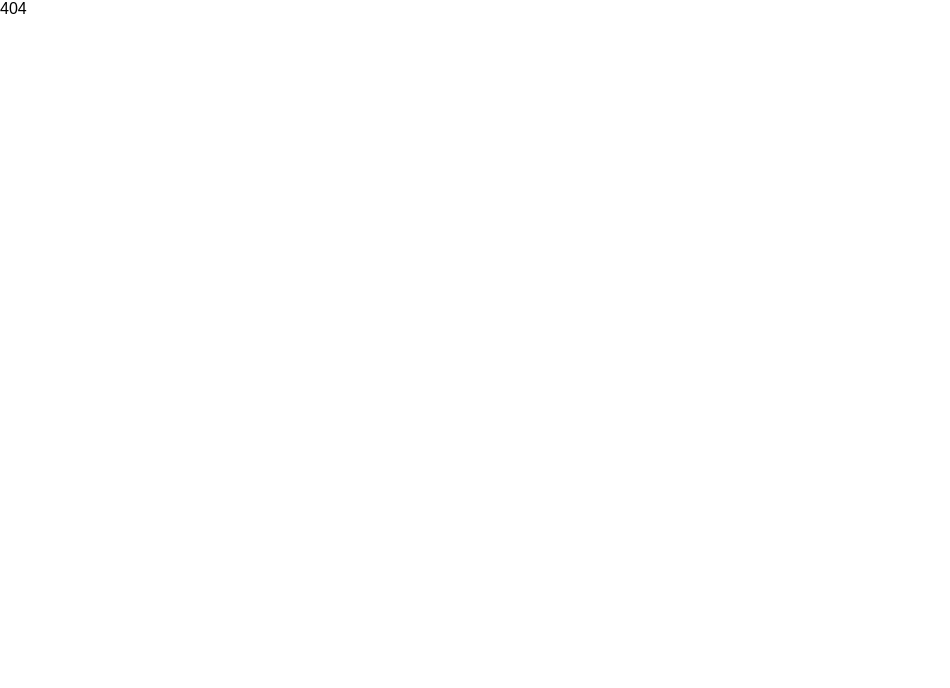
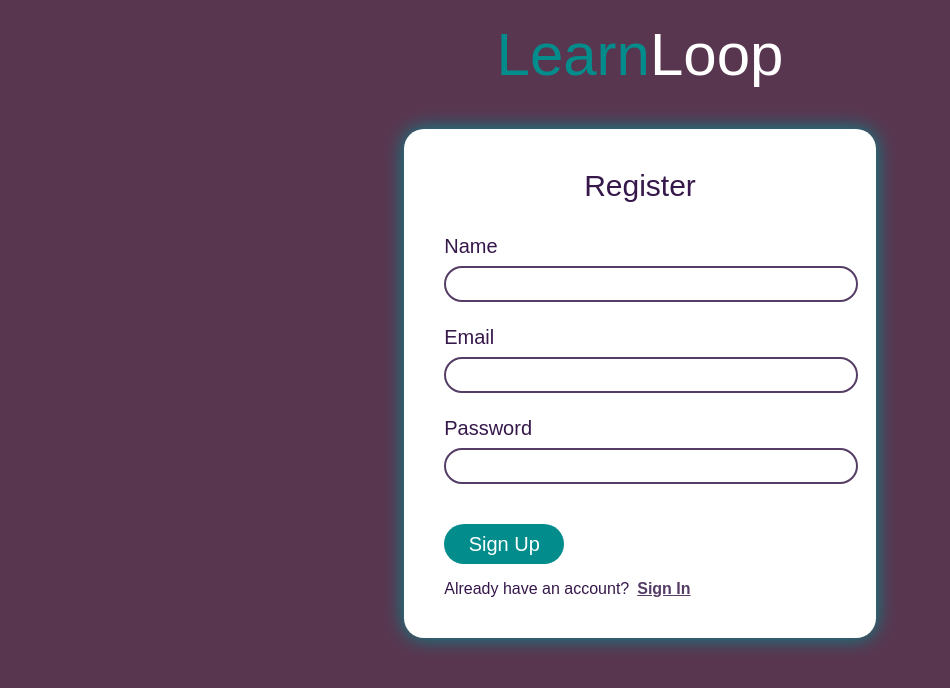
Before and after one commit to sana-al-rayess/elearning, a React (Create React App) app in the folder frontend/: page /reg in a window 1280 px wide. Shown: the top 688 px of the page, without its empty margins (0-950 px from the left). Built offline with nearby package versions, Linux system fonts and the light colour scheme.

Commit message:
added registration component and page and styled it

```diff
--- a/frontend/src/App.js
+++ b/frontend/src/App.js
@@ -1,13 +1,14 @@
 import './App.css';
 import { Routes, Route, BrowserRouter } from "react-router-dom";
 import LoginPage from "./Pages/LoginPage";
+import RegistrationPage from "./Pages/RegistrationPage";
 
 function App() {
 	return (
 		<BrowserRouter>
 			<Routes>
 				<Route path="/login" element={<LoginPage />} />
-
+				<Route path="/reg" element={<RegistrationPage />} />
 				<Route path="*" element={<div>404</div>} />
 			</Routes>
 		</BrowserRouter>
--- /dev/null
+++ b/frontend/src/Pages/RegistrationPage/index.js
@@ -0,0 +1,18 @@
+import React, { useState } from "react";
+import LoginForm from "../../components/LoginForm";
+import RegistrationForm from "../../components/RegisterForm";
+
+
+
+
+const RegistrationPage = () => {
+
+
+  return (
+    <div>
+      <RegistrationForm />
+    </div>
+  );
+};
+
+export default RegistrationPage;
--- a/frontend/src/components/RegisterForm/index.js
+++ b/frontend/src/components/RegisterForm/index.js
@@ -0,0 +1,101 @@
+import React, { useState } from "react";
+
+import './register.css';
+
+
+function RegisterForm() {
+  const [name, setName] = useState("");
+  const [email, setEmail] = useState("");
+  const [password, setPassword] = useState("");
+
+  const [nameError, setNameError] = useState("");
+  const [emailError, setEmailError] = useState("");
+  const [passwordError, setPasswordError] = useState("");
+
+
+  const validateEmail = (email) => {
+    const emailPattern = /^[^\s@]+@[^\s@]+\.[^\s@]+$/;
+    return emailPattern.test(email);
+  };
+
+
+  const handleSignUpClick = () => {
+    window.location.href = "/login";
+  };
+
+  const handleSubmit = async (e) => {
+    const form = e.target;
+    setEmailError("");
+    setPasswordError("");
+    setNameError("");
+
+    e.preventDefault();
+
+    if (!name) {
+      setNameError("Please enter your name");
+      return;
+    }
+
+    if (!email) {
+      setEmailError("Please enter your email");
+      return;
+    }else if (!validateEmail(email)) {
+      setEmailError("Please enter a valid email");
+      return;
+    }
+
+
+    if (password.length < 6) {
+      setPasswordError("Password must be at least 6 characters long");
+      return;
+    }
+
+
+
+    const formData = new FormData(form);
+
+
+  }
+
+  return (
+    <div>
+      <div className="container-signup flex">
+        <div className="flex column center">
+          <a href="/" className="login-title-main white flex text-decoration-none" >
+            <span style={{ color: '#038C8C' }}>Learn</span>Loop
+          </a>
+          <div id="signup-content" className="register-content round-edges">
+
+            <form onSubmit={handleSubmit}>
+              <div id="login-content" className="login-container1 flex column">
+                <p className="login-title dark-purple">Register</p>
+                <label htmlFor="name" required>Name</label>
+                <input id="name"className="input round-edges"type="text"name="name"onChange={(e) => setName(e.target.value)} required/>
+                {nameError && <p className="error">{nameError}</p>}
+                <label htmlFor="email">Email</label>
+                <input id="email" className="input round-edges" type="text" name="email" onChange={(e) => setEmail(e.target.value)}required  />
+                {emailError && <p className="error">{emailError}</p>}
+                <label htmlFor="password">Password</label>
+                <input id="password" className="input round-edges" type="password" name="password" onChange={(e) => setPassword(e.target.value)}required/>
+                {passwordError && <p className="error">{passwordError}</p>}
+
+
+              </div>
+              <button id="signup-btn" className="round-edges btn-signup" type="submit">
+                Sign Up
+              </button>
+            </form>
+
+
+            <div className="flex row">
+              <p className="dark-purple">Already have an account?</p>
+              <a href="#" className="content-btn" id="signup-content-btn btn" onClick={handleSignUpClick}>Sign In</a>
+            </div>
+          </div>
+        </div>
+      </div>
+    </div>
+  );
+};
+
+export default RegisterForm;
--- a/frontend/src/components/RegisterForm/register.css
+++ b/frontend/src/components/RegisterForm/register.css
@@ -0,0 +1,185 @@
+@font-face {
+    font-family: 'Urbanist';
+    src: url('https://fonts.googleapis.com/css2?family=Urbanist&display=swap');
+}
+
+
+  * {
+    margin: 0;
+    font-family: 'Urbanist', sans-serif;
+
+  }
+  body{
+    background-color: #593650;
+  }
+
+  .round-edges {
+    border-radius: 20px;
+  }
+
+  .btn {
+    cursor: pointer;
+    border: 0;
+
+  }
+
+  .btn-signup {
+    cursor: pointer;
+    border: 0;
+    width: 120px;
+    height: 40px;
+    margin-bottom: 3vh;
+    border: 0;
+    background-color: #038C8C;
+    color: white;
+    font-size: 20px;
+    margin: 2vh 2vh 2vh 0;
+  }
+
+  .btn-signup:hover {
+    transform: scale(1.1);
+    border:3px solid #553D65;
+  }
+
+  .flex {
+    display: flex;
+  }
+
+  .column {
+    flex-direction: column;
+  }
+
+  .row {
+    flex-direction: row;
+  }
+
+  .white {
+    color: white;
+  }
+
+  .dark-purple {
+    color: #36184B;
+  }
+
+  .text-decoration-none {
+    text-decoration: none;
+  }
+
+  .center {
+    align-items: center;
+    justify-content: center;
+  }
+
+
+  .container {
+    width: 100%;
+    height: auto;
+    align-items: center;
+    justify-content: center;
+    background-color: #593650;
+    background-size: cover;
+    background-repeat: no-repeat;
+  }
+
+  .container-signup {
+    width: 100%;
+    height: auto;
+    align-items: center;
+    justify-content: center;
+    background-color: #593650;
+    background-size: cover;
+    background-repeat: no-repeat;
+  }
+
+  .register-content {
+    width: 120%;
+    background-color: white;
+    padding: 5vh;
+    box-shadow: 0 0 20px #038C8C;
+
+  }
+
+  .login-title-main{
+    font-size: 60px;
+    text-align: center;
+    margin-bottom: 5vh;
+    display: inline-block;
+    padding-top: 20px;
+  }
+
+  .login-title {
+    font-size: 10px;
+    text-align: center;
+    margin-bottom: 4vh;
+    display: inline-block;
+  }
+
+  .login-container1>label {
+    font-size: 20px;
+    color: #36184B;
+
+  }
+
+
+
+  .login-container1>input {
+    width: 100%;
+    height: 30px;
+    margin: 1vh 0 3vh 0;
+    color: #36184B;
+    border: 2px solid #553D65;
+    padding-left: 2vh;
+  }
+
+  .login-container1>input:hover {
+
+    border: 3px solid #553D65;
+  }
+
+  .login-container1>div {
+    width: 100%;
+  }
+
+  .login-btn {
+    width: 100px;
+    height: 40px;
+    margin-bottom: 3vh;
+    border: 0;
+    background-color: #038C8C;
+    color: #553D65;
+    font-size: 20px;
+    margin: 2vh 2vh 2vh 0;
+  }
+
+  .content-btn {
+    text-decoration: underline;
+    color: #553D65;
+    font-weight: 700;
+    cursor: pointer;
+    margin-left: 1vh;
+  }
+
+  .error {
+    color:#038C8C;
+  }
+
+  /* Media queries for tablet devices */
+  @media only screen and (max-width: 768px) {
+    .register-content {
+      width: 50%;
+      padding: 3vh;
+    }
+
+    .login-title {
+      font-size: 40px;
+      margin-bottom: 3vh;
+    }
+
+    .login-container>label {
+      font-size: 25px;
+    }
+
+    .signup-container>label {
+      font-size: 20px;
+    }
+  }
```
